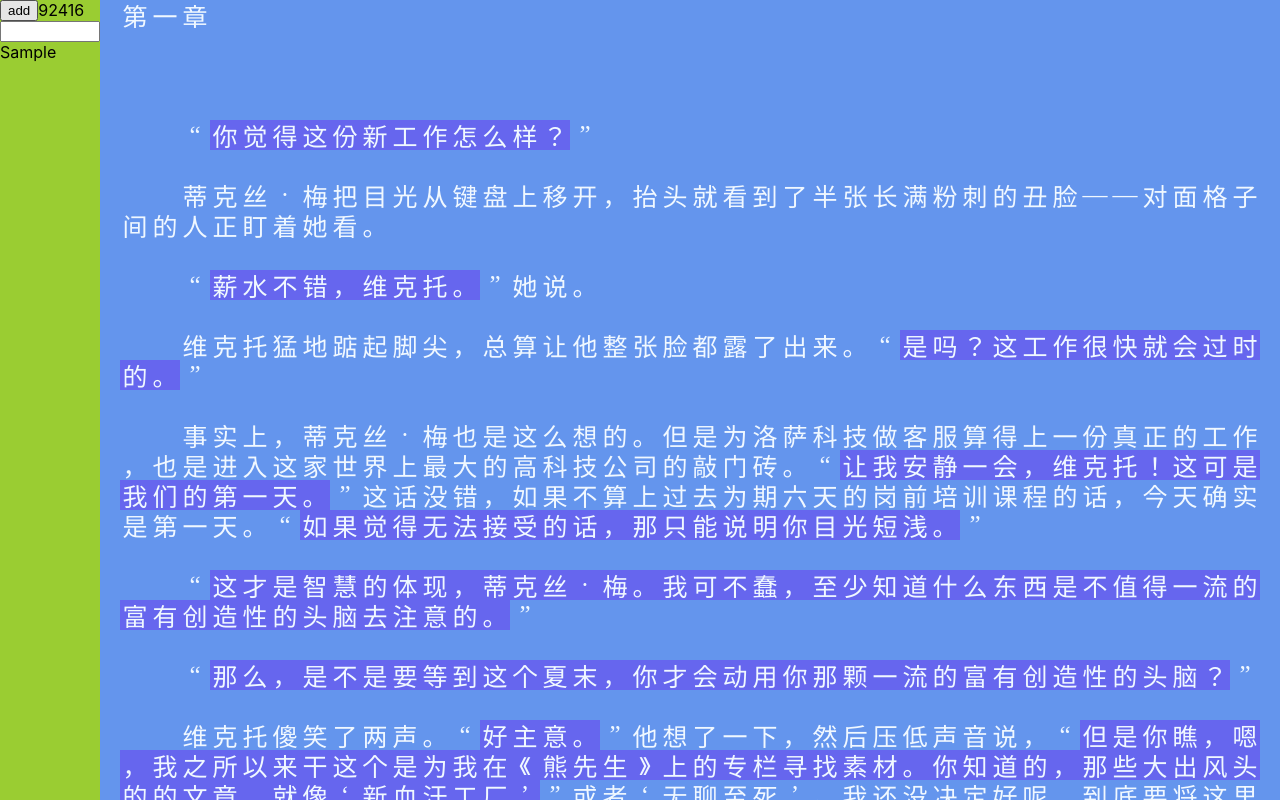
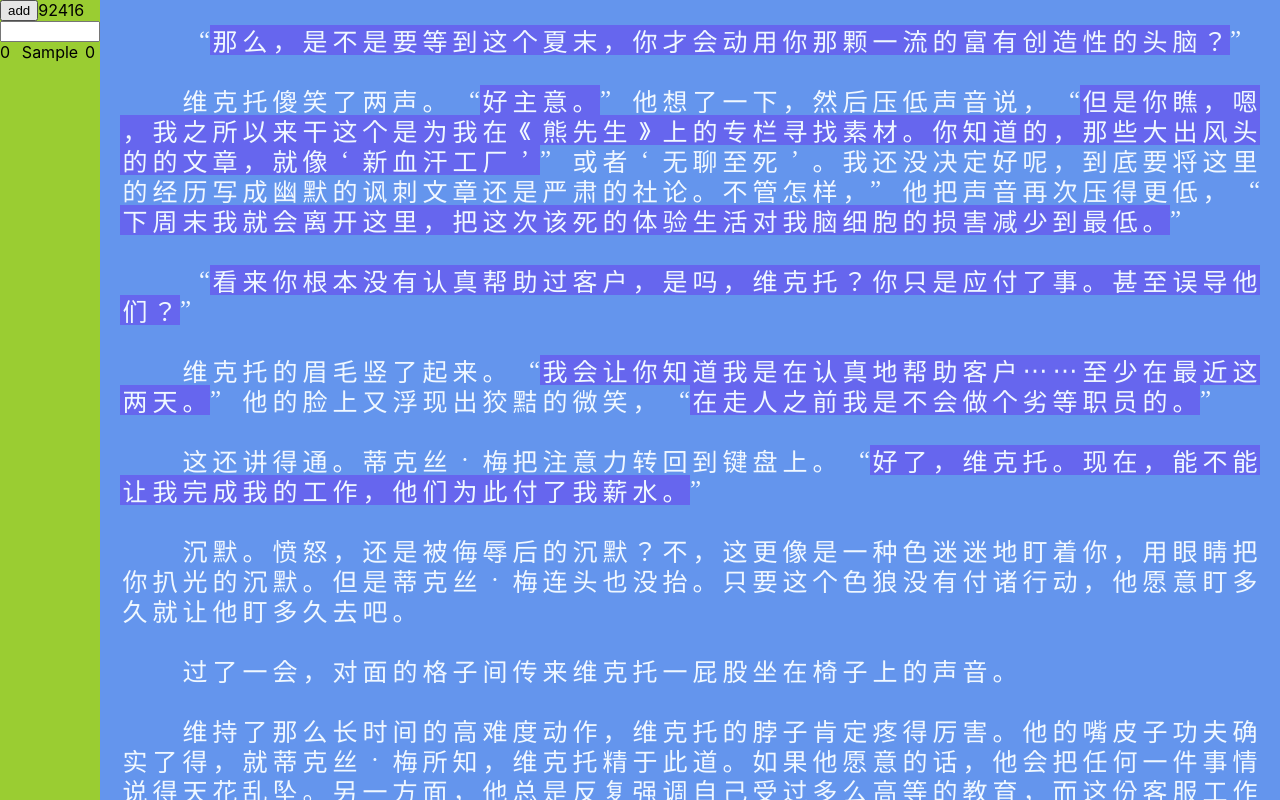
Before and after one commit to zhangenming/txt-reader, a React (Vite) app: page / in a window 1280 px wide. Both pictures are taken after typing "Sample" into the empty fields and a click on the button "add". Built offline with nearby package versions, Linux system fonts and the light colour scheme.

Commit message:
feat:OVERSCAN; ui:control comp

```diff
--- a/src/App.css
+++ b/src/App.css
@@ -57,6 +57,12 @@ body {
 .isOdd {
     background: yellowgreen;
 }
+span[data-e='“'] {
+    justify-content: end;
+}
+span[data-e='”'] {
+    justify-content: start;
+}
 [class*='select'] {
     background-color: var(--var-color);
 }
@@ -79,3 +85,13 @@ body {
     background-color: #6666ee99;
     opacity: 0.3;
 }
+
+.selectItem {
+    display: flex;
+    justify-content: space-between;
+    height: 25px;
+    overflow: hidden;
+}
+.selectItem span {
+    min-width: 15px;
+}
--- a/src/App.tsx
+++ b/src/App.tsx
@@ -1,28 +1,46 @@
+import type { item } from './comp/control'
 import './App.css'
-import { useState, createRef, useEffect, useCallback, useMemo } from 'react'
-import Grid from './react-window'
-import { getAllWordPosition, getClasses, getStyle, getWordCount } from './utils'
+import {
+    useState,
+    createRef,
+    useEffect,
+    memo,
+    useMemo,
+    useCallback,
+} from 'react'
+import { areEqual, FixedSizeGrid as Grid } from 'react-window'
+import {
+    getAllWordPosition,
+    getClasses,
+    getStyle,
+    getWordCount,
+    i2rc,
+    rc2i,
+} from './utils'
 import { useSize, useSpk, useTxt } from './hook'
+import Control from './comp/control'
+
+const SIZE = 30
+const OVERSCAN = 15
+setInterval(() => {
+    // console.log(document.querySelector('.wrap>div>div').childElementCount)
+}, 1222)
 
 const selectionObj = getSelection()!
 
-const Cells = (
-    columnCount: number,
-    TXT: string,
-    isSpkArr: boolean[],
-    {
-        columnIndex,
-        rowIndex,
-        style,
-        isScrolling,
-    }: {
+type props = {
     columnIndex: number
     rowIndex: number
     style: object
     isScrolling?: boolean
 }
+const Cells = (
+    lineSize: number,
+    TXT: string,
+    isSpkArr: boolean[],
+    { columnIndex, rowIndex, style, isScrolling }: props
 ) => {
-    const idx = rowIndex * columnCount + columnIndex
+    const idx = rc2i(rowIndex, columnIndex, lineSize)
     // idx < 100 && console.time() // devtools记录模式快很多
     const word = TXT[idx]
 
@@ -38,7 +56,7 @@ const Cells = (
             style: {
                 ...style,
                 ...getStyles(word),
-                // userSelect: isScrolling ? 'none' : 'text',
+                userSelect: isScrolling ? 'none' : 'text',
 
                 '--var-color': 'black',
             } as any,
@@ -46,12 +64,8 @@ const Cells = (
             children: word,
             // key: idx, // ?
 
-            'data-e': word,
-            'data-i': idx,
-            // 'data-next': targetNextIdx,
-            'data-rowindex': rowIndex,
-            'data-columnindex': columnIndex,
-            // 'data-index': index,
+            'data-e': word, //
+            'data-i': idx, //
         }
     })()
     // idx < 100 && console.timeEnd()
@@ -63,12 +77,12 @@ const Cells = (
         const style3 = word === ' ' || word === '　'
 
         return {
-            ...(style1 && {
-                textAlign: 'right',
-            }),
-            ...(style2 && {
-                textAlign: 'left',
-            }),
+            // ...(style1 && {
+            //     textAlign: 'right',
+            // }),
+            // ...(style2 && {
+            //     textAlign: 'left',
+            // }),
             ...(style3 &&
                 {
                     // fontSize: '0',
@@ -77,90 +91,84 @@ const Cells = (
         }
     }
 }
-
-export default function App() {
-    const [readerWidth, readerHeight] = useSize()
-    const itemSize = 30
-    const columnCount = Math.floor(readerWidth / itemSize) - 1
-    const TXT = useTxt(columnCount) //299e81
-
+function App() {
+    const [readerWidth, readerHeight, lineSize] = useSize(SIZE)
+    const TXT = useTxt(lineSize) //299e81
     const isSpkArr = useSpk(TXT)
 
+    const [select, setSelect] = useState('')
+    const selectWrap = {
+        key: select,
+        color: 'red',
+        i: Date.now(),
+        count: getWordCount(select, TXT),
+    }
+
+    const [selectArr, setSelectArr] = useState<item[]>(
+        JSON.parse(sessionStorage.getItem('selectArr') || '[]')
+    )
+
     const gridRef: any = createRef()
-
     useEffect(() => {
         gridRef.current.scrollToItem({
             align: 'center',
-            rowIndex: Number(localStorage.getItem('idx')) + 17, // 33 适应屏幕高度行数
+            rowIndex: Number(sessionStorage.getItem('idx')) + 17 + OVERSCAN - 1, // 33 适应屏幕高度行数
         })
         const timer = setInterval(() => {
             const idx = document.querySelector<HTMLElement>(
                 '.wrap span:first-child'
-            )
-            localStorage.setItem('idx', idx!.dataset.rowindex!)
+            )!.dataset.i!
+            sessionStorage.setItem('idx', i2rc(idx, lineSize).r + '')
+
+            sessionStorage.setItem('selectArr', JSON.stringify(selectArr))
         }, 1000)
         return () => clearInterval(timer)
-    }, [])
+    }, [selectArr])
 
-    const [select, setSelect] = useState('')
-    const [selectArr, setSelectArr] = useState<string[]>([])
+    const [X, setX] = useState(0)
 
-    function add() {
-        setSelect('')
-        setSelectArr([...selectArr, select])
-
-        selectionObj.removeAllRanges()
+    const _children = (props: props) => {
+        return Cells(lineSize, TXT, isSpkArr, props)
     }
-
-    const CELL = useCallback(Cells.bind(0, columnCount, TXT, isSpkArr), [
-        columnCount,
-        TXT,
-        isSpkArr,
-    ]) // 尝试使用对象引用传值{}
-
-    const G = useMemo(() => {
-        console.log(1)
-        return () => {
-            console.log(2)
-            return (
+    const children = useMemo(() => {
+        return memo(_children, areEqual)
+    }, [lineSize, isSpkArr])
+    const G = () => (
         <Grid
             // onScroll={e => console.log(3)}
             // item counts
-                    columnCount={columnCount}
-                    rowCount={TXT.length / columnCount}
+            columnCount={lineSize}
+            rowCount={TXT.length / lineSize}
             // item style
-                    columnWidth={itemSize}
-                    rowHeight={itemSize}
+            columnWidth={SIZE}
+            rowHeight={SIZE}
             // wrap style
             height={readerHeight}
             width={readerWidth}
-                    // else
+            //
             ref={gridRef}
-                    useIsScrolling
-                    children={CELL}
+            children={children}
+            // overscanCount={6}
+            overscanRowCount={OVERSCAN}
+            // useIsScrolling
         />
     )
-        }
-    }, [gridRef])
 
     return (
         <>
-            <div className='control'>
-                {/* <p>行长度:{columnCount}</p> */}
-
-                <div className='count'>
-                    <button onClick={add}>add</button>
-                    {getWordCount(TXT, select)}
-                </div>
-
-                <input
-                    type='text'
-                    value={select}
-                    onChange={e => setSelect(e.target.value)}
+            <Control
+                {...{
+                    setSelect,
+                    setSelectArr,
+                    select,
+                    selectArr,
+                    selectWrap,
+                    selectionObj,
+                    gridRef,
+                    TXT,
+                    lineSize,
+                }}
             />
-
-                {selectArr.join('\n')}
-            </div>
 
             <div className='wrap' onClick={GoToNextItem}>
                 {G()}
@@ -185,8 +193,10 @@ export default function App() {
                     }
                 </style> */}
 
-                {[select, ...selectArr].map((select, key) => (
-                    <style key={key}>{getStyle(TXT, select, 'red')}</style>
+                {[selectWrap, ...selectArr].map(select => (
+                    <style key={select.key}>
+                        {getStyle(TXT, select.key, select.color)}
+                    </style>
                 ))}
 
                 <style>
@@ -216,7 +226,7 @@ export default function App() {
         if (content === 'normal') return
         const word = content.slice(1, -1) //去掉引号
 
-        const wordAllPosition = getAllWordPosition(TXT, word)
+        const wordAllPosition = getAllWordPosition(word, TXT)
 
         const clickPos = wordAllPosition.indexOf(Number(target.dataset.i))
         if (clickPos === -1) return
@@ -233,11 +243,13 @@ export default function App() {
             return nextPos
         })()
 
-        const nextIdx = wordAllPosition.at(nextPos) //从头到尾
+        const nextIdx = wordAllPosition.at(nextPos)! //从头到尾
 
         gridRef.current.scrollToItem({
             align: 'center',
-            rowIndex: Math.floor(nextIdx! / columnCount),
+            rowIndex: i2rc(nextIdx, lineSize).r,
         })
     }
 }
+
+export default App
--- /dev/null
+++ b/src/comp/control.tsx
@@ -0,0 +1,93 @@
+import { getColor, i2rc } from '../utils'
+export type item = {
+    key: string
+    color: string
+    i: number
+    count: number
+}
+export default function Control({
+    setSelect,
+    setSelectArr,
+    select,
+    selectArr,
+    selectWrap,
+    selectionObj,
+    gridRef,
+    TXT,
+    lineSize,
+}: {
+    setSelect: React.Dispatch<React.SetStateAction<string>>
+    setSelectArr: React.Dispatch<React.SetStateAction<item[]>>
+    select: string
+    selectArr: item[]
+    selectWrap: item
+    selectionObj: Selection
+    gridRef: any
+    TXT: string
+    lineSize: number
+}) {
+    return (
+        <div className='control'>
+            {/* <button onClick={() => setX(X + 1)}>{X}</button> */}
+            {/* <p>行长度:{columnCount}</p> */}
+
+            <div className='count'>
+                <button
+                    onClick={() => {
+                        if (select === '') return
+
+                        setSelect('')
+                        setSelectArr([...selectArr, selectWrap])
+
+                        selectionObj.removeAllRanges()
+                    }}
+                >
+                    add
+                </button>
+                {selectWrap.count}
+            </div>
+
+            <input
+                type='text'
+                value={select}
+                onChange={e => setSelect(e.target.value)}
+            />
+            <div>
+                {selectArr
+                    .sort((l, r) => l.i - r.i)
+                    .map((e, idx) => (
+                        <div className='selectItem' key={e.i}>
+                            <span
+                                children={idx}
+                                onClick={() => {
+                                    // react 会不会每个span都新建了一个函数事件
+                                    setSelectArr([
+                                        ...selectArr.filter(ee => ee.i !== e.i),
+                                    ])
+                                }}
+                            />
+                            <span
+                                children={e.key}
+                                onClick={() => {
+                                    setSelectArr([
+                                        ...selectArr.filter(ee => ee.i !== e.i),
+                                        { ...e, color: getColor() },
+                                    ])
+                                }}
+                            />
+                            <span
+                                children={e.count}
+                                onClick={() => {
+                                    const i = TXT.indexOf(e.key)
+                                    gridRef.current.scrollToItem({
+                                        align: 'center',
+                                        rowIndex: i2rc(i, lineSize).r,
+                                    })
+                                }}
+                            />
+                        </div>
+                    ))}
+            </div>
+        </div>
+    )
+}
--- a/src/hook.ts
+++ b/src/hook.ts
@@ -4,7 +4,7 @@ import { useEffect, useState } from 'react'
 import txt from '../txt/循环'
 // import txt from '../txt/白鹿原'
 
-export function useSize() {
+export function useSize(itemSize: number) {
     const [Width, setWidth] = useState(innerWidth - 100)
     const [Height, setHeight] = useState(innerHeight)
     useEffect(() => {
@@ -14,7 +14,7 @@ export function useSize() {
         }
     }, [])
 
-    return [Width, Height]
+    return [Width, Height, Math.floor(Width / itemSize) - 1]
 }
 export function useTxt(colCount: number) {
     const [TXT, setTXT] = useState(setFunc)
--- a/src/utils.ts
+++ b/src/utils.ts
@@ -1,4 +1,4 @@
-export function getAllWordPosition(TXT: string, word: string) {
+export function getAllWordPosition(word: string, TXT: string) {
     return getWordPosition(TXT, word).flatMap((n: number) =>
         Array(word.length)
             .fill(0)
@@ -20,7 +20,7 @@ export function getAllWordPosition(TXT: string, word: string) {
     }
 }
 
-export function getWordCount(TXT: string, word: string) {
+export function getWordCount(word: string, TXT: string) {
     return word === '' ? TXT.length : TXT.split(word).length - 1
 }
 
@@ -33,7 +33,7 @@ export function getClasses(classes: object) {
 }
 
 export function getStyle(TXT: string, word: string, color: string) {
-    const count = getWordCount(TXT, word)
+    const count = getWordCount(word, TXT)
     if (count === 0 || word === '' || word === ' ') return
 
     /* return后 有个空格 必要 不然\n失效; */
@@ -79,7 +79,7 @@ ${getCss2()}
         }
     }
     function getCss2() {
-        const wordPosition = getAllWordPosition(TXT, word)
+        const wordPosition = getAllWordPosition(word, TXT)
         const first = wordPosition[0]
         const last = wordPosition.at(-1)
 
@@ -104,3 +104,22 @@ ${getCss2()}
         }
     }
 }
+
+export function rc2i(r: number, c: number, lineSize: number) {
+    return r * lineSize + c
+}
+export function i2rc(i: number | string, lineSize: number) {
+    return {
+        r: Math.floor(Number(i) / lineSize),
+        c: Number(i) % lineSize,
+    }
+}
+
+export function getColor() {
+    const [l, g, b] = [
+        Math.floor(Math.random() * 256),
+        Math.floor(Math.random() * 256),
+        Math.floor(Math.random() * 256),
+    ]
+    return `rgb(${l},${g},${b})`
+}
```
Also changed, not shown: src/react-window.ts (+26 -5 lines). Lines whose indentation alone changed are shown as unchanged.
